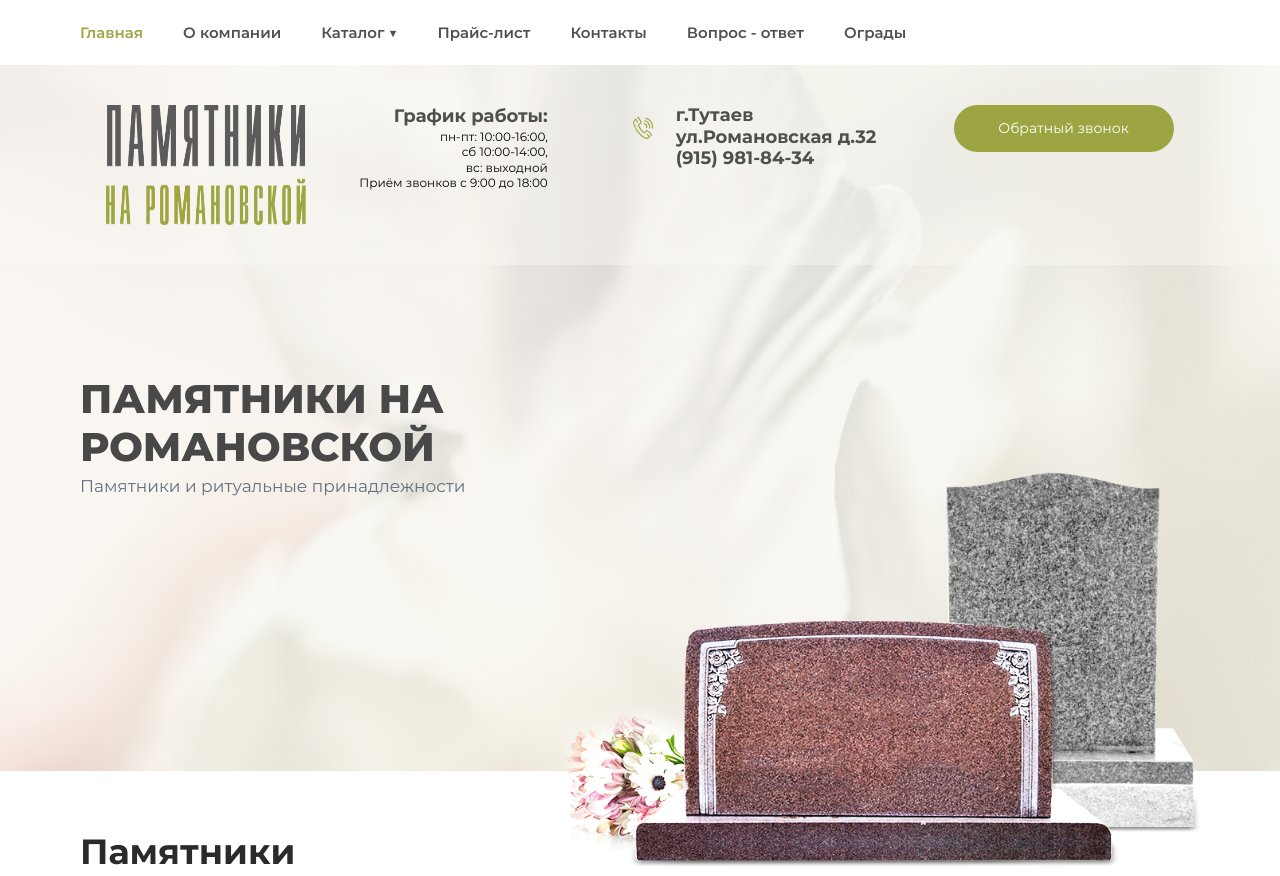
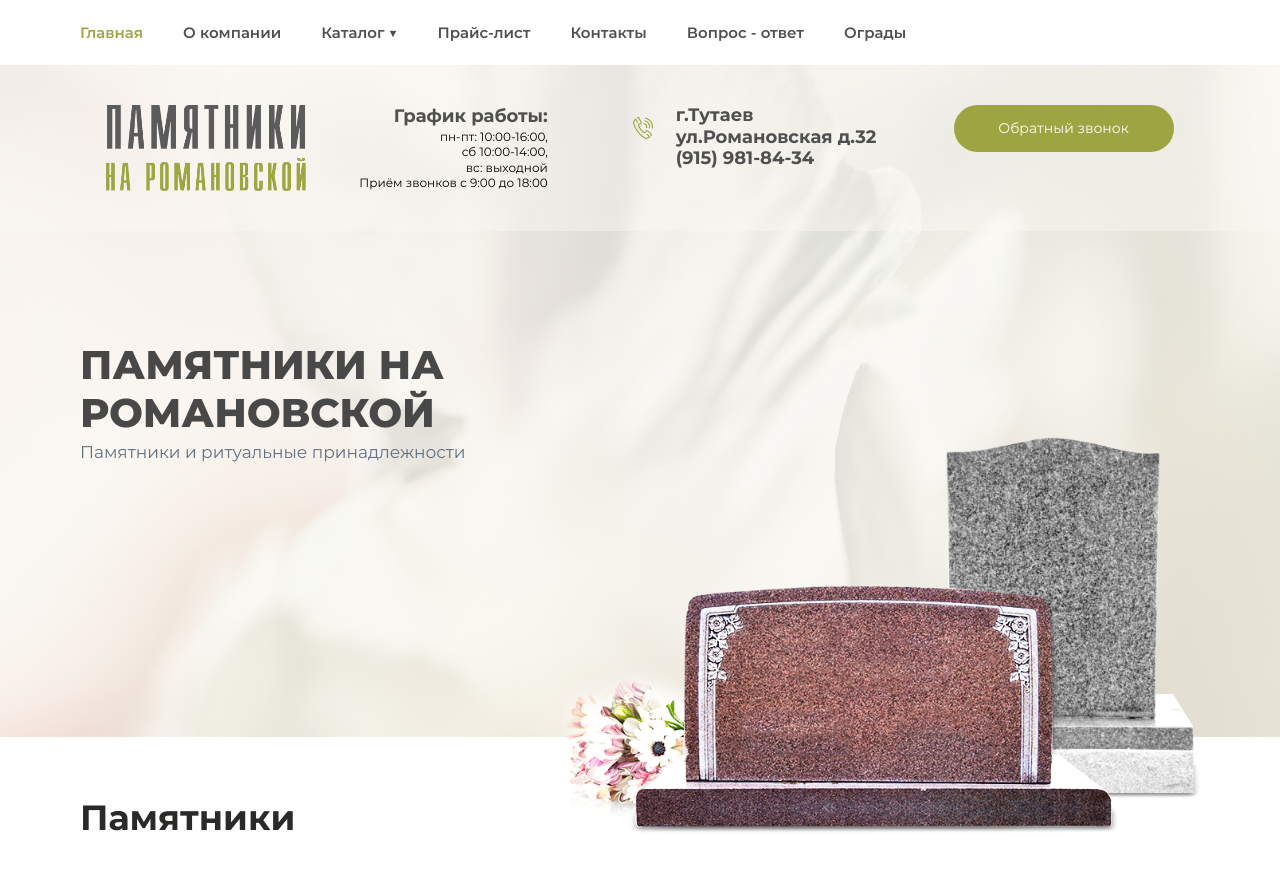
Before and after one commit to monuments/main, a plain HTML site: page index.html in a window 1280 px wide. Shown: the top 876 px of the page. Drawn offline with Linux system fonts and the light colour scheme.

Commit message:
ind replace

```diff
--- a/index.html
+++ b/index.html
@@ -112,7 +112,7 @@
 
 						<div class="editorElement layer-type-block ui-droppable block-38" style="width:100%;justify-content: space-around;">
 								<div style="display: flex;" class="layout column">
-								<img src="logo.png" style="width:200px; height:120px;"></div>
+								<img src="logo.png" style="width:200px;"></div>
 
 <div style="display: flex;" class="layout column">
 	<div style="line-height:1.3;">
```
